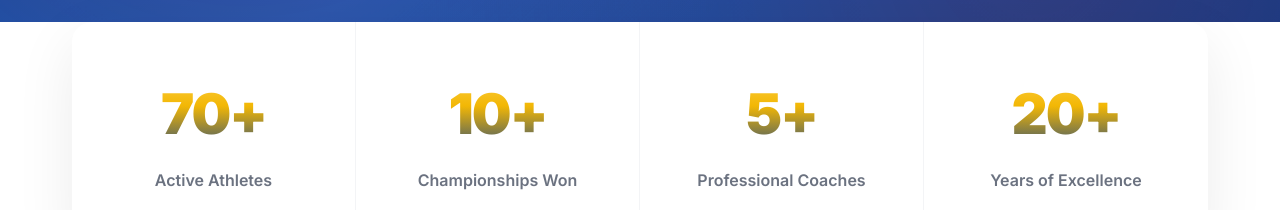
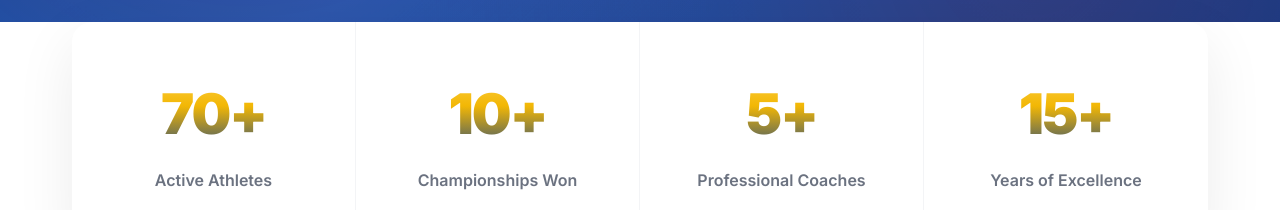
Before and after one commit to ParthKarki/EverestFootballClub, a website: page index.html in a window 1280 px wide. Shown: the part 775-985 px from the top of the page. Drawn offline with nearby package versions, Linux system fonts and the light colour scheme.

Commit message:
Update stat-number data-target value

```diff
--- a/index.html
+++ b/index.html
@@ -72,7 +72,7 @@
           <div class="stat-label">Professional Coaches</div>
         </div>
         <div class="stat-card animate-on-scroll">
-          <div class="stat-number" data-target="20">0</div>
+          <div class="stat-number" data-target="15">0</div>
           <div class="stat-label">Years of Excellence</div>
         </div>
       </div>
```
